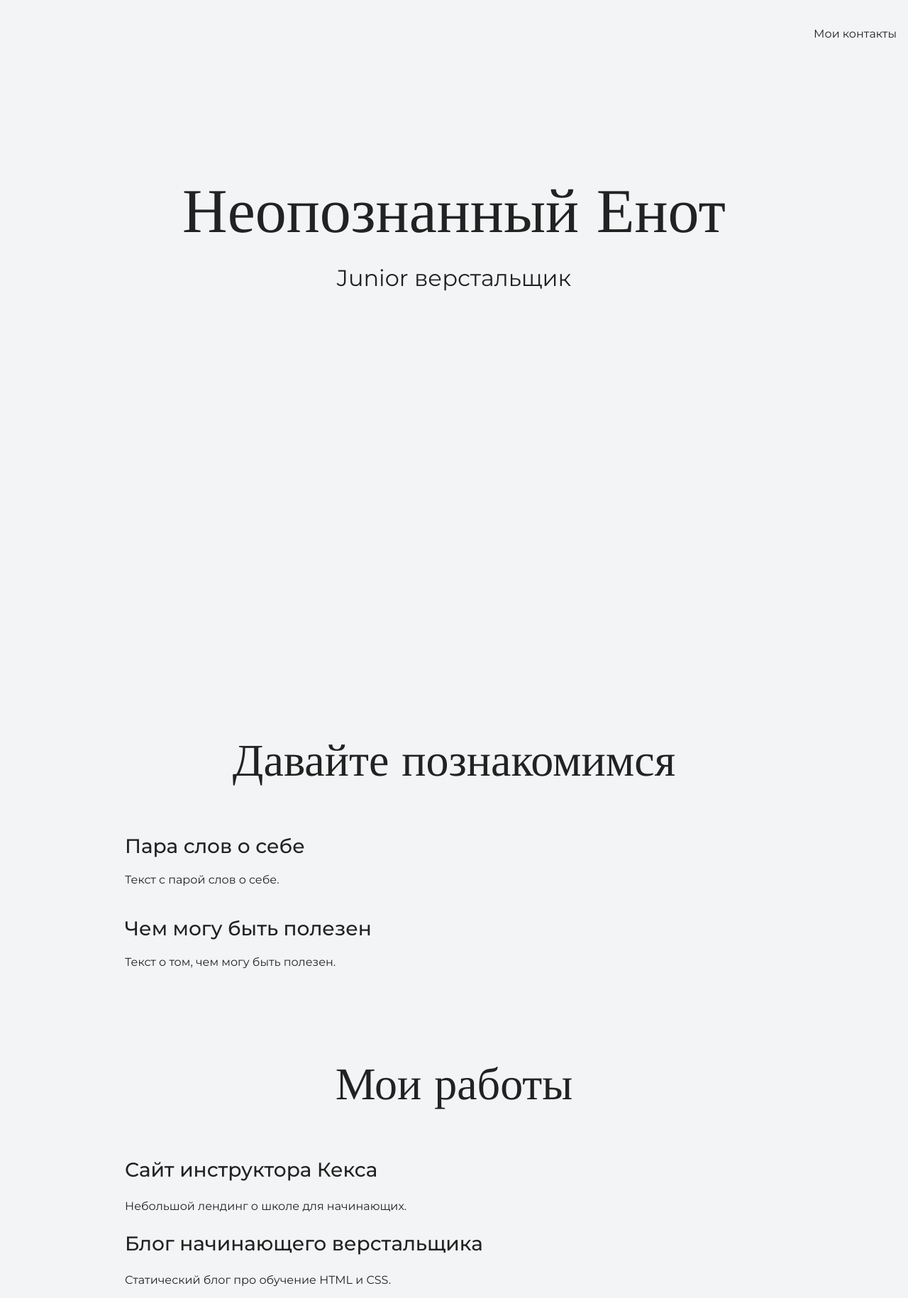
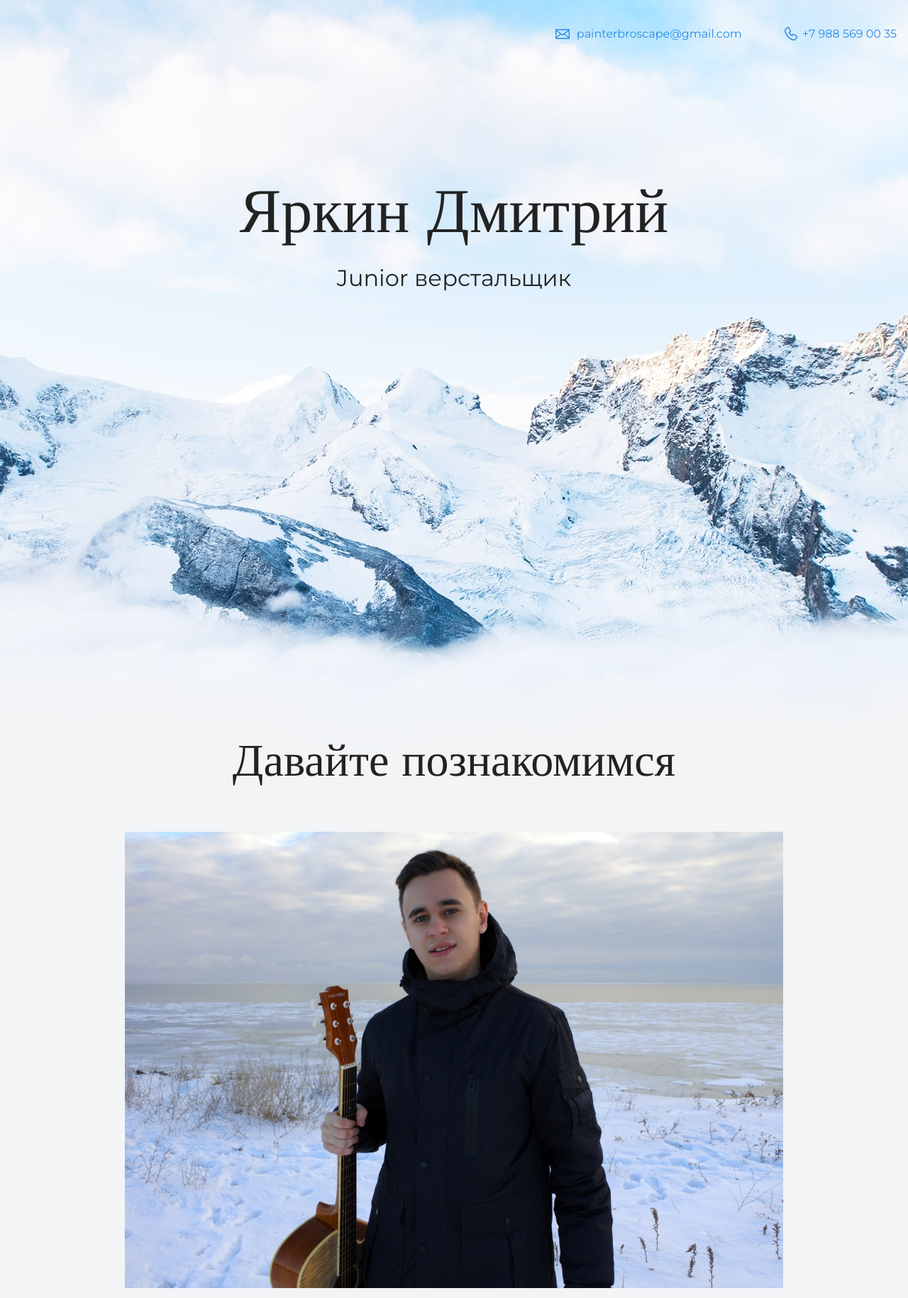
Before and after one commit to LuckyFox979/my-site, a plain HTML site: page index.html in a window 1280 px wide. Shown: the top 1829 px of the page at 71% size. Drawn offline with nearby package versions, Linux system fonts and the light colour scheme.

Commit message:
Новые правки

```diff
--- a/index.html
+++ b/index.html
@@ -10,13 +10,15 @@
   <body>
     <header class="page-header">
       <div class="container">
-      Мои контакты
+        <a class="header-email" href="mailto:painterbroscape@gmail.com
+">painterbroscape@gmail.com</a>
+        <a class="header-phone" href="tel:+79876543210">+7 988 569 00 35</a>
       </div>
     </header>
 
     <section class="hero-image">
       <div class="container">
-      <h1 class="heading">Неопознанный Енот</h1>
+      <h1 class="heading">Яркин Дмитрий</h1>
       <p>Junior верстальщик</p>
       </div>
     </section>
@@ -24,6 +26,9 @@
     <section class="intro">
       <div class="container">
       <h2 class="subheading">Давайте познакомимся</h2>
+      <figure class="user-image">
+        <img src="files/user.jpg" width="928" alt="Фотография Неопознанного Енота">
+      </figure>
       <h3>Пара слов о себе</h3>
       <p>Текст с парой слов о себе.</p>
       <h3>Чем могу быть полезен</h3>
@@ -44,9 +49,10 @@
     </section>
 
     <footer class="page-footer">
-      <div class="container">
-      Контакты в подвале
-    </div>
-    </footer>
+  <div class="container">
+    <a class="footer-email" href="mailto:enot_neopoznanniy@gmail.com">painterbroscape@gmail.com</a>
+    <a class="footer-phone" href="tel:+79876543210">+7 988 569 00 35</a>
+  </div>
+</footer>
   </body>
 </html>
```
Also changed, not shown: files/project.jpg (added), files/user.jpg (added), files/user5.jpg (added), img/hero-bg.jpg (added), img/icon-css.svg (added), img/icon-email-footer.svg (added), img/icon-email-header.svg (added), img/icon-html.svg (added), img/icon-phone-footer.svg (added), img/icon-phone-header.svg (added).
